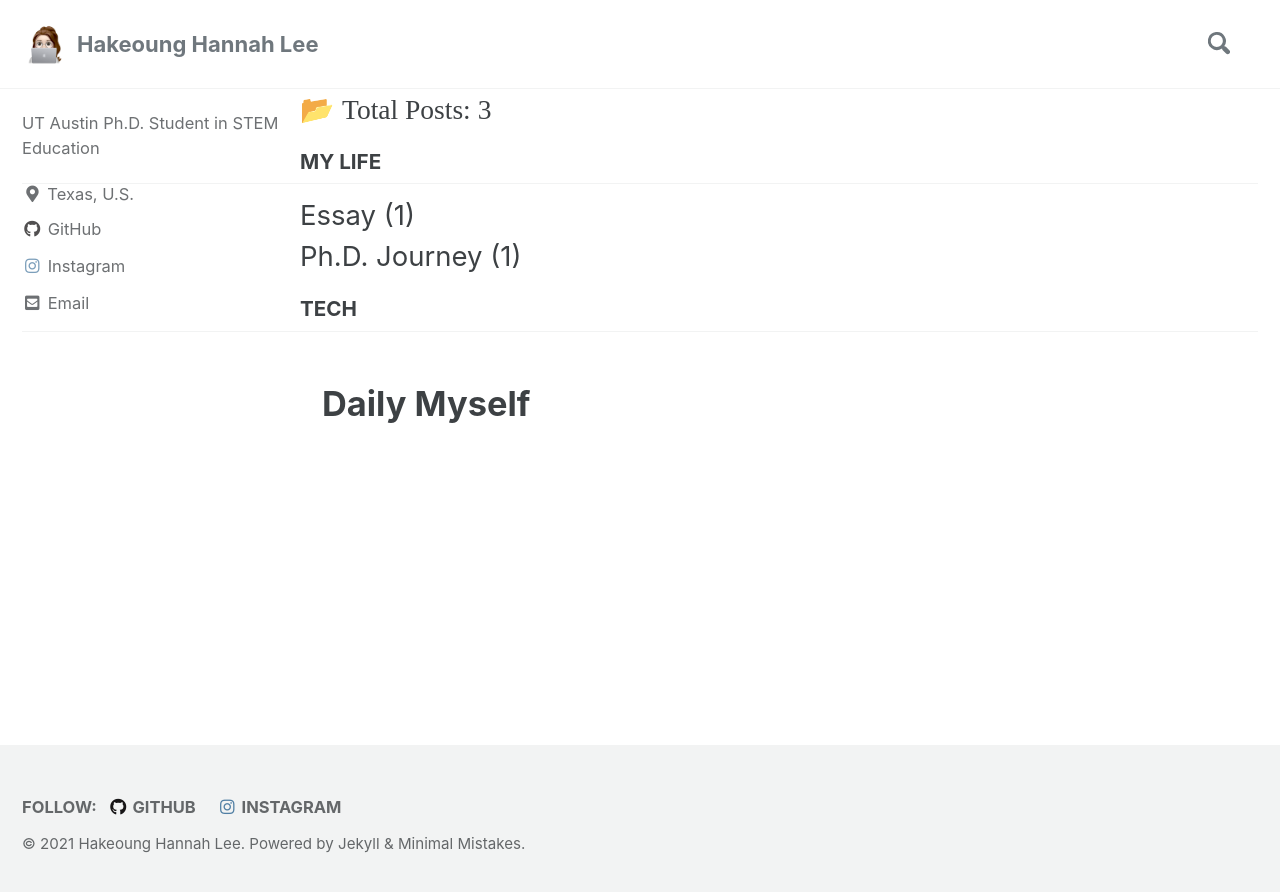
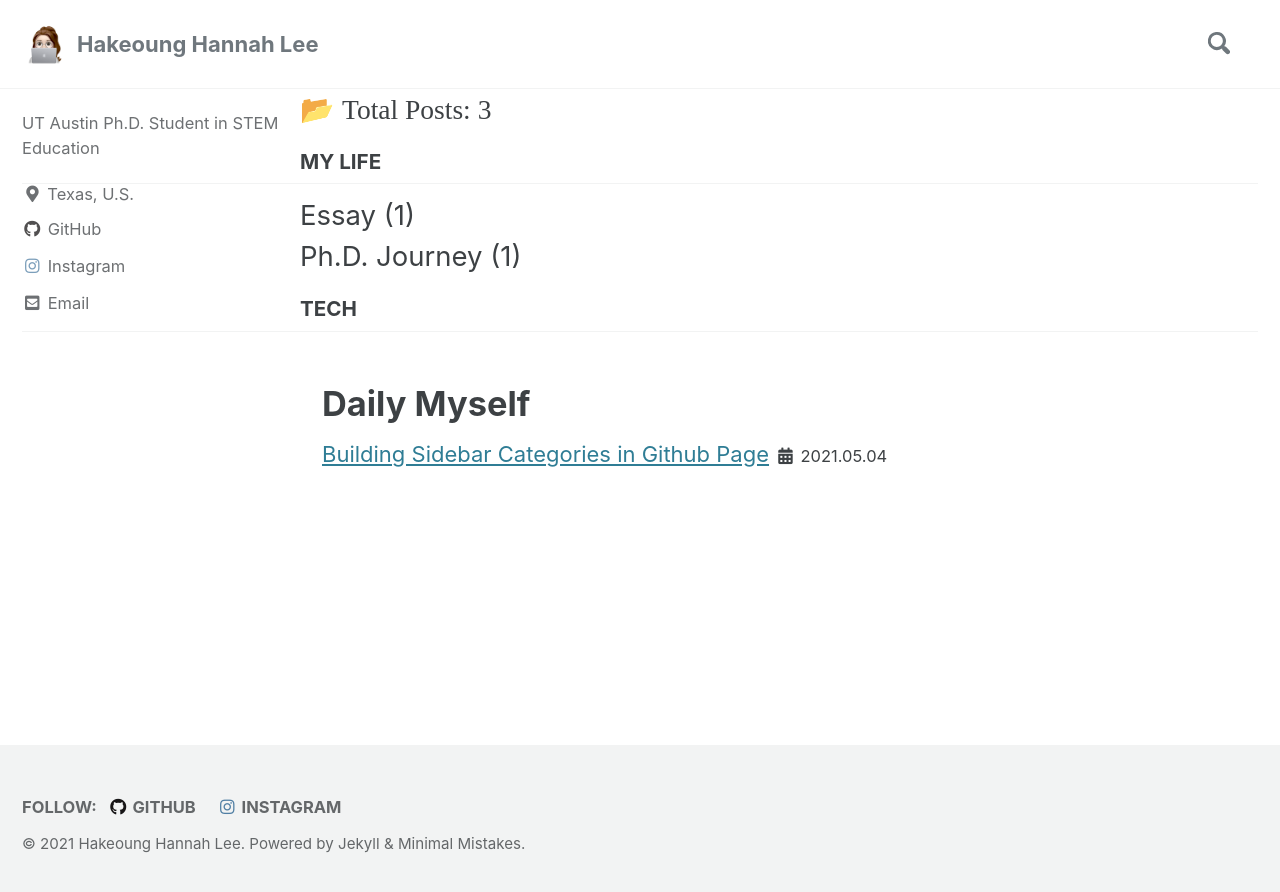
Before and after one commit to HakeoungLee/HakeoungLee.github.io, a Jekyll site: the page built from _pages/categories/category-essay.md, in a window 1280 px wide. Shown: the top 892 px of the page. Built offline with Jekyll 4.4.1, drawn with Linux system fonts in a browser that asks for light colours; cached includes are drawn as plain includes.

Commit message:
Update category-essay.md

```diff
--- a/_pages/categories/category-essay.md
+++ b/_pages/categories/category-essay.md
@@ -7,5 +7,5 @@ sidebar_main: true
 ---
 
 
-{% assign posts = site.categories.essay %}
+{% assign posts = site.categories.Essay %}
 {% for post in posts %} {% include archive-single.html type=page.entries_layout %} {% endfor %}
```
